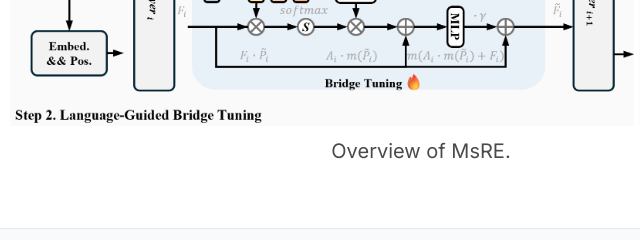
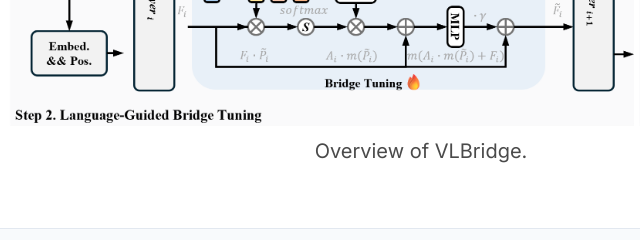
Before and after one commit to woldier/VLBridge, a plain HTML site: page index.html in a window 1280 px wide. Shown: the part 800-1040 px from the top of the page, 219-859 px from the left. Drawn offline with nearby package versions, Linux system fonts and the light colour scheme; some icons are missing.

Commit message:
fix bug, update image

```diff
--- a/index.html
+++ b/index.html
@@ -389,7 +389,7 @@
         <img src="static/images/overview.png" alt="Overview" loading="lazy"/>
       <!-- TODO: Replace with your video description -->
       <h2 class="subtitle has-text-centered">
-        Overview of MsRE.
+        Overview of VLBridge.
       </h2>
     </div>
   </div>
```
Also changed, not shown: static/images/class_wise_miou_loveda.png (added).
